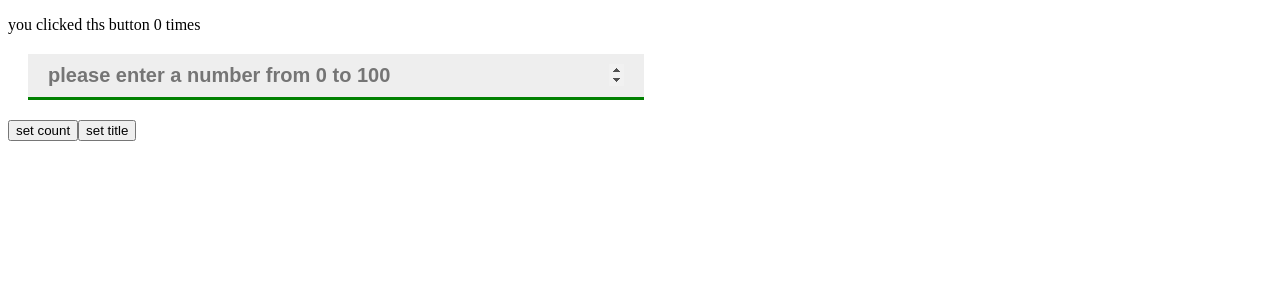
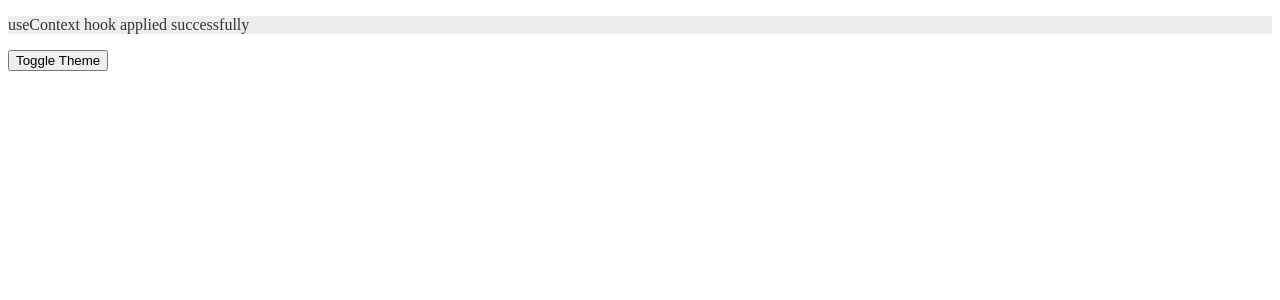
Before and after one commit to zoomax/react-hookd-examples, a React (Create React App) app: page / in a window 1280 px wide. Shown: the top 300 px of the page. Built offline with nearby package versions, Linux system fonts and the light colour scheme.

Commit message:
useContext hook  & createContext api revision

```diff
--- a/src/App.js
+++ b/src/App.js
@@ -1,4 +1,4 @@
-import React, { useState, useEffect  , useRef} from "react";
+import React, { useState, useEffect , useLayoutEffect , useRef} from "react";
 import  "./App.css"
 
 function App() {
--- /dev/null
+++ b/src/ThemeConsumer.js
@@ -0,0 +1,23 @@
+import React from 'react';
+import {useThemeContext , useThemeContextUpdater} from "./ThemeProvider" ;
+function ThemeConsumer() {
+    const dark  = useThemeContext() ;
+    const toggleTheme  = useThemeContextUpdater() ;
+    const theme ={
+        backgroundColor: dark  ? "#333" : "#eee"  ,
+        color: dark  ? "#eee" : "#333"  ,
+
+    }
+    return (
+        <div>
+            <p style={theme}>
+            useContext hook applied successfully
+            </p>
+            <button onClick ={toggleTheme} >
+            Toggle Theme
+            </button>
+        </div>
+    )
+}
+
+export default ThemeConsumer
--- /dev/null
+++ b/src/ThemeProvider.js
@@ -0,0 +1,31 @@
+import React, { useState, useContext, createContext } from "react";
+const ThemeContext = createContext();
+const ThemeContextUpdater = createContext();
+const useThemeContext = function () {
+  return useContext(ThemeContext);
+};
+const useThemeContextUpdater = function () {
+  return useContext(ThemeContextUpdater);
+};
+
+function ThemeProvider({ children }) {
+  const [dark, setDark] = useState(false);
+  const toggleTheme = function () {
+    setDark((theme) => !theme);
+  };
+  return (
+    <ThemeContext.Provider value={dark}>
+      <ThemeContextUpdater.Provider value={toggleTheme}>
+        {children}
+      </ThemeContextUpdater.Provider>
+    </ThemeContext.Provider>
+  );
+}
+
+export {
+//   ThemeContextUpdater,
+//   ThemeContext,
+  useThemeContext,
+  useThemeContextUpdater,
+  ThemeProvider
+};
--- /dev/null
+++ b/src/app.js
@@ -0,0 +1,13 @@
+import React from 'react'
+import {ThemeProvider} from "./ThemeProvider"
+import ThemeConsumer from "./ThemeConsumer" ;
+function Container() {
+
+    return (
+        <ThemeProvider>
+            <ThemeConsumer></ThemeConsumer>
+        </ThemeProvider>
+    )
+}
+
+export default Container
--- a/src/index.js
+++ b/src/index.js
@@ -1,5 +1,5 @@
 import React from "react";
 import ReactDOM from "react-dom";
-import App from "./App";
+import Container from "./app";
 
-ReactDOM.render(<App />, document.getElementById("root"));
+ReactDOM.render(<Container />, document.getElementById("root"));
```
Also changed, not shown: 1 other file (tests, documents, lock files or other folders).
